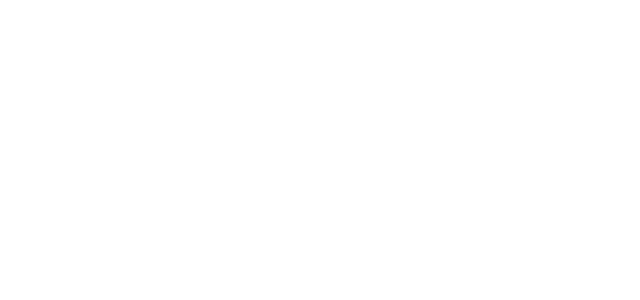
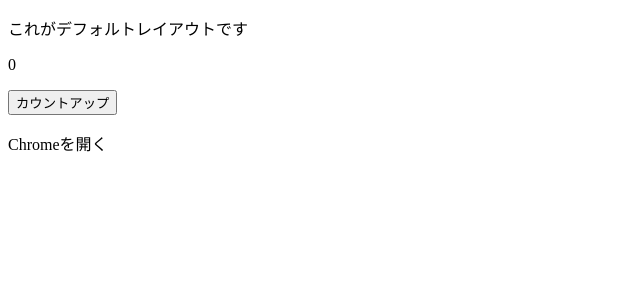
Before and after one commit to tmo-taka/vitest, a Nuxt app in the folder vitest-project/: page /plugin in a window 1280 px wide. Before the commit this address had no page. Shown: the top 300 px of the page, without its empty margins (0-640 px from the left). Built offline with nearby package versions, Linux system fonts and the light colour scheme.

Commit message:
pluginを作成した

```diff
--- /dev/null
+++ b/vitest-project/pages/plugin.vue
@@ -0,0 +1,17 @@
+<script setup>
+    console.log(useNuxtApp())
+    const { $openChrome } = useNuxtApp();
+    // console.log(openChrome());
+</script>
+<template>
+    <NuxtLayout>
+        <div>
+            <!-- <template #header>ヘッダー</template> -->
+            <Top />
+            <a @click="$openChrome()">Chromeを開く</a>
+            <!-- <div>
+                {{ $openChrome() }}
+            </div> -->
+        </div>
+    </NuxtLayout>
+</template>
--- /dev/null
+++ b/vitest-project/plugins/open.client.ts
@@ -0,0 +1,14 @@
+export default defineNuxtPlugin(nuxtApp => {
+    // nuxtApp.provide('openChrome', () => {
+    //     console.log('ddd')
+    // })
+    const openChrome = () => {
+        window.open('https://www.google.com/')
+    }
+    // nuxtApp.openChrome = openChrome
+    return {
+        provide: {
+            openChrome
+        }
+    }
+})
```
